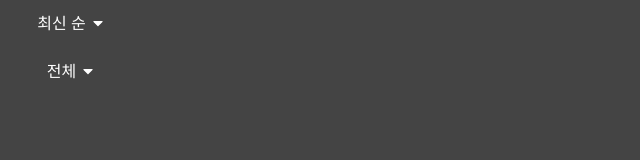
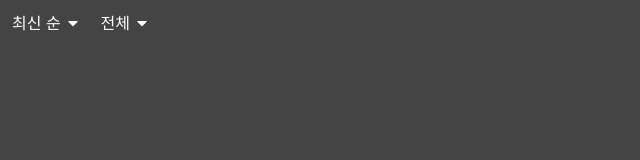
Before and after one commit to dare-to-do/keyboard-notifier-fe, a Next.js app: page / in a window 1280 px wide. Shown: the top 160 px of the page, without its empty margins (0-640 px from the left). Built offline with nearby package versions, Linux system fonts and the light colour scheme; a web font is replaced by a local one.

Commit message:
feat: 정렬 UI 스타일링

```diff
--- a/src/app/components/DropdownSelect/DropdownSelect.module.scss
+++ b/src/app/components/DropdownSelect/DropdownSelect.module.scss
@@ -2,21 +2,20 @@
 @import '@/app/(styles)/_mixin.scss';
 
 .container {
-  display: flex;
-  flex-direction: column;
-  width: 111px;
-  align-items: end;
-  gap: 5px;
+  display: inline-block;
+  position: relative;
 
   .button {
-    width: 79px;
-    height: 48px;
+    width: auto;
+    height: 24px;
     border-radius: 8px;
     display: flex;
     justify-content: center;
     align-items: center;
     gap: 4px;
     cursor: pointer;
+    padding: 12px 8px 12px 12px;
+    margin-bottom: 5px;
 
     .text {
       font-size: 16px;
@@ -29,19 +28,23 @@
   }
 
   .popover {
-    width: 111px;
-    height: 160px;
+    position: absolute; // 절대 위치로 설정하여 .button의 크기에 영향 주지 않음
+    top: 100%; // .button 바로 아래에 위치
+    left: auto; // 왼쪽 끝에서 나타나지 않도록 설정
+    right: 0; // 오른쪽 끝에서 나타나도록 설정
     border-radius: 4px;
     background-color: #1c1c1f;
     display: flex;
     flex-direction: column;
     justify-content: space-between;
+    padding: 16px 24px 16px 24px;
+    gap: 20px;
 
     .item {
+      white-space: nowrap;
       display: flex;
       justify-content: center;
       align-items: center;
-      height: 40px;
       cursor: pointer;
       color: #9494a2;
     }
```
